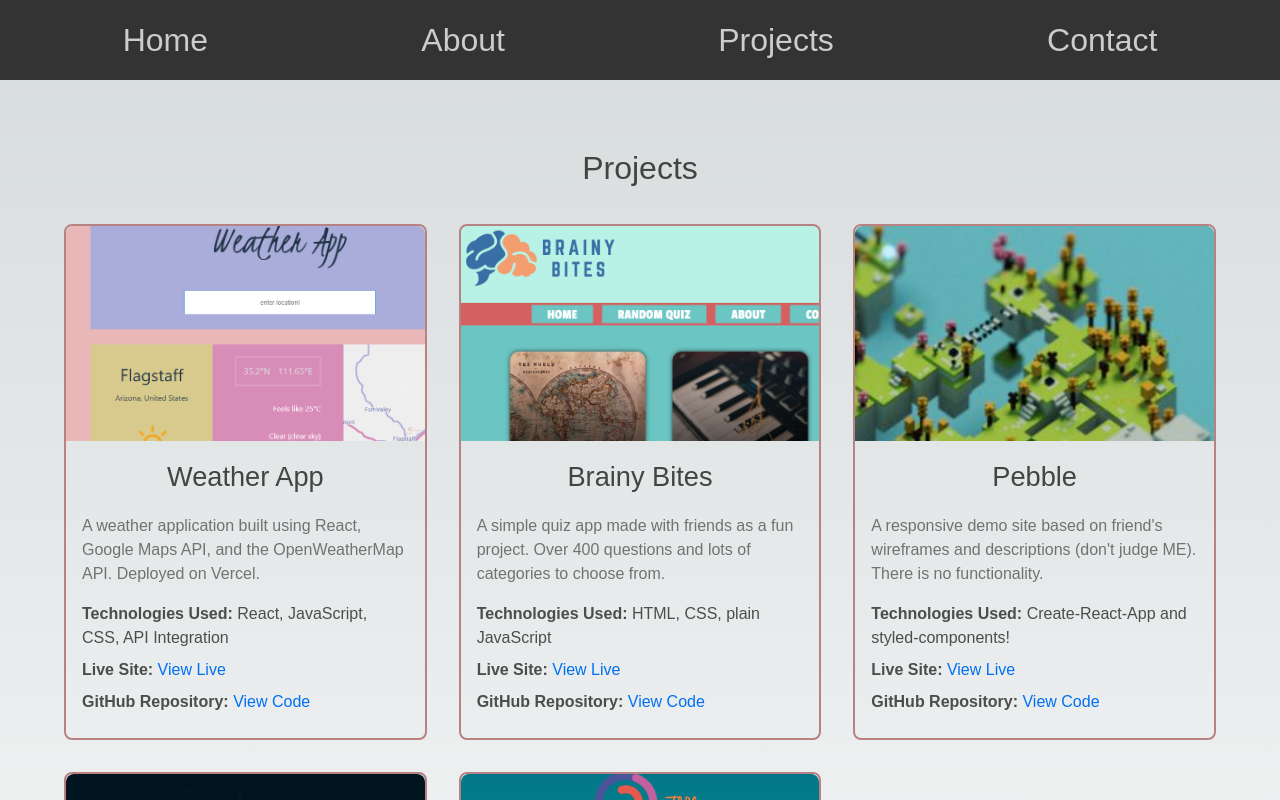
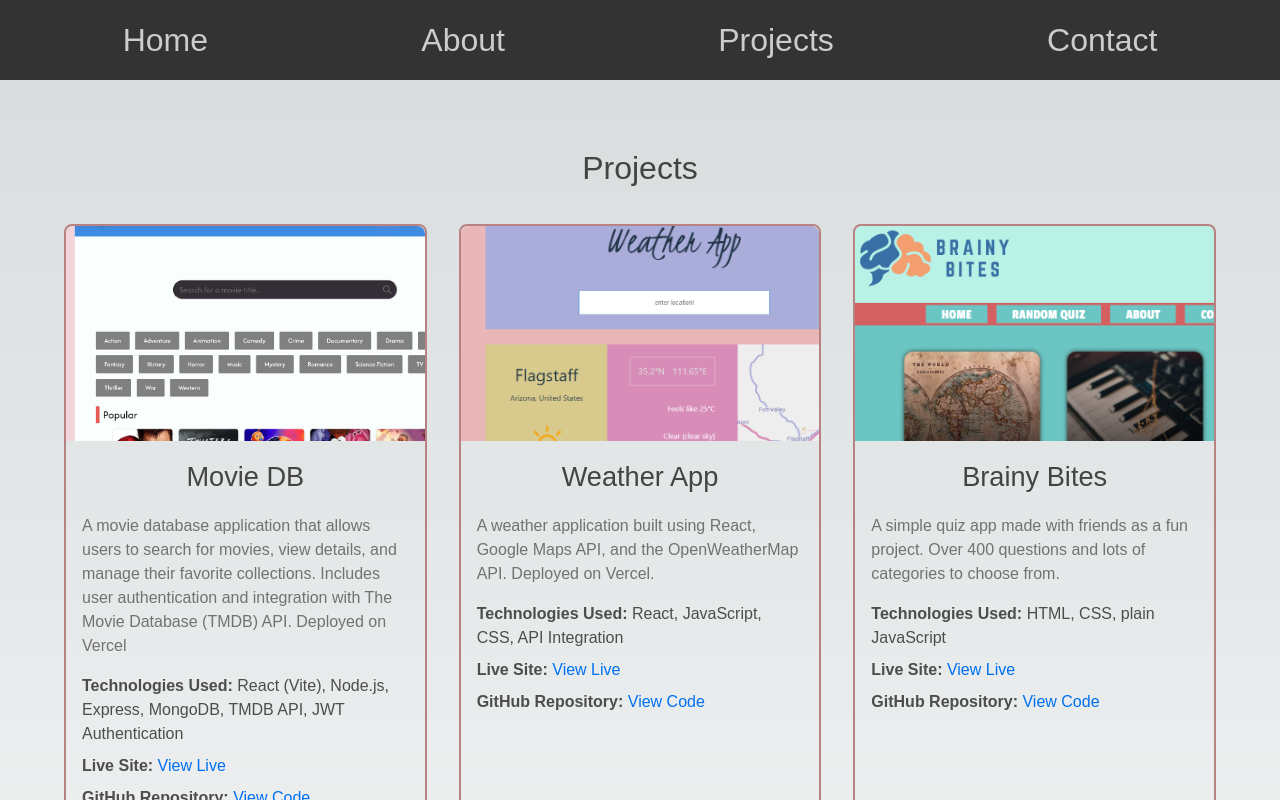
Before and after one commit to kryturek/portfolio, a Next.js app: page /projects in a window 1280 px wide. Shown: the top 800 px of the page. Built offline with nearby package versions, Linux system fonts and the light colour scheme; a web font is replaced by a local one.

Commit message:
movie-db project added

```diff
--- a/src/app/projects/page.js
+++ b/src/app/projects/page.js
@@ -17,6 +17,14 @@ export default function Projects() {
 			<div className={styles.container}>
 				<h1>Projects</h1>
 				<div className={styles.grid}>
+					<Card
+						imageSrc="/images/movie-db.jpeg"
+						title="Movie DB"
+						description="A movie database application that allows users to search for movies, view details, and manage their favorite collections. Includes user authentication and integration with The Movie Database (TMDB) API. Deployed on Vercel"
+						technologies="React (Vite), Node.js, Express, MongoDB, TMDB API, JWT Authentication"
+						liveLink="https://movie-db-eight-nu.vercel.app"
+						codeLink="https://github.com/kryturek/movie-db"
+					/>
 					<Card
 						imageSrc="/images/weather-app.png"
 						title="Weather App"
```
Also changed, not shown: public/images/movie-db.jpeg (added).
